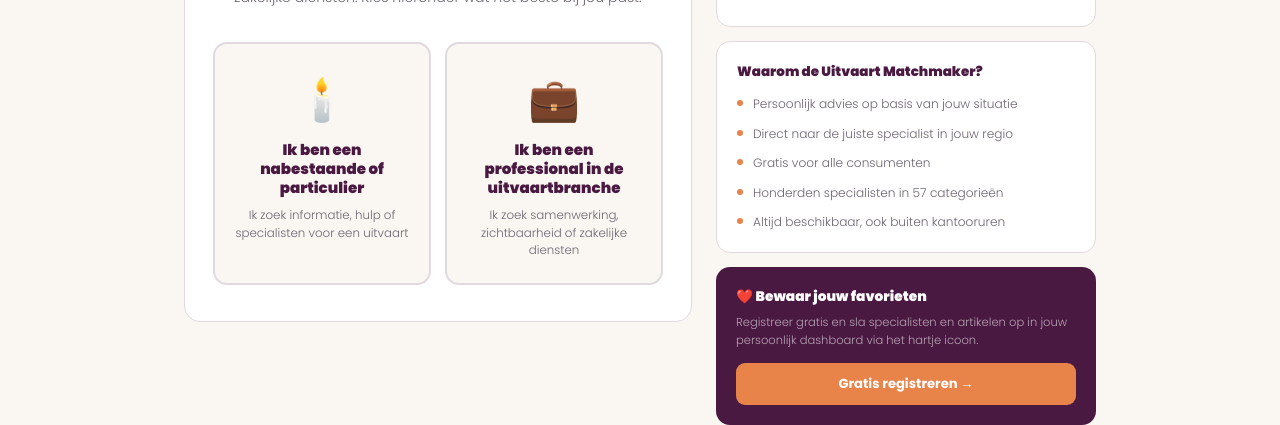
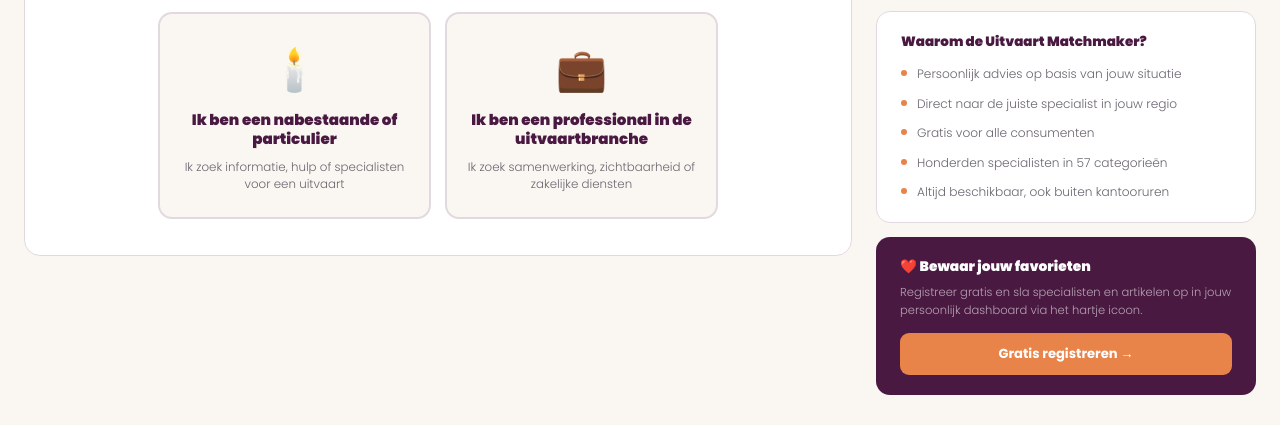
Before and after one commit to uitvaartplatform/uitvaart-tools, a plain HTML site: page uitvaartmatcher.html in a window 1280 px wide. Shown: the part 745-1170 px from the top of the page. Drawn offline with Linux system fonts and the light colour scheme.

Commit message:
Add files via upload

```diff
--- a/uitvaartmatcher.html
+++ b/uitvaartmatcher.html
@@ -8,7 +8,7 @@
 <style>
 * { box-sizing: border-box; margin: 0; padding: 0; }
 body { font-family: 'Poppins', sans-serif; background: #faf7f2; color: #1e1520; }
-.um-wrap { max-width: 960px; margin: 0 auto; padding: 0 24px; }
+.um-wrap { padding: 20px 24px; }
 
 @keyframes pulse { 0%,100% { opacity:1; transform:scale(1); } 50% { opacity:0.6; transform:scale(1.3); } }
 
@@ -179,7 +179,7 @@ body { font-family: 'Poppins', sans-serif; background: #faf7f2; color: #1e1520;
 .lp-zij-rij-leeg { font-size: 0.78rem; color: #b0a8b0; font-weight: 300; font-style: italic; }
 
 .lp-zij-info {
-  background: #fff; border: 1px solid #e2d9e0; border-radius: 14px; padding: 20px;
+  background: #fff; border: 1px solid #e2d9e0; border-radius: 14px; padding: 20px 24px;
 }
 .lp-zij-info-titel { font-size: 0.84rem; font-weight: 800; color: #4a1942; margin-bottom: 12px; }
 .lp-zij-voordeel { display: flex; align-items: flex-start; gap: 10px; margin-bottom: 10px; }
@@ -188,7 +188,7 @@ body { font-family: 'Poppins', sans-serif; background: #faf7f2; color: #1e1520;
 .lp-zij-voordeel-tekst { font-size: 0.76rem; color: #6b6570; font-weight: 300; line-height: 1.6; }
 
 .lp-zij-reg {
-  background: #4a1942; border-radius: 14px; padding: 20px;
+  background: #4a1942; border-radius: 14px; padding: 20px 24px;
 }
 .lp-zij-reg-titel { font-size: 0.86rem; font-weight: 800; color: #fff; margin-bottom: 6px; }
 .lp-zij-reg-sub { font-size: 0.72rem; color: rgba(255,255,255,0.6); font-weight: 300; line-height: 1.6; margin-bottom: 14px; }
```
